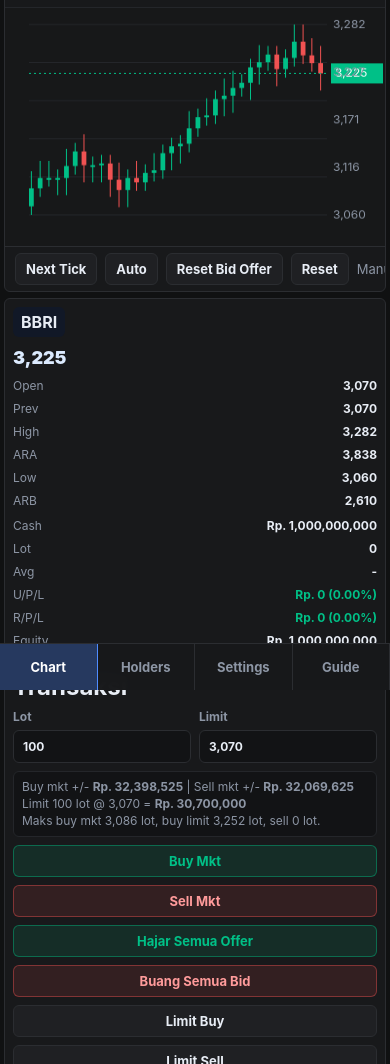
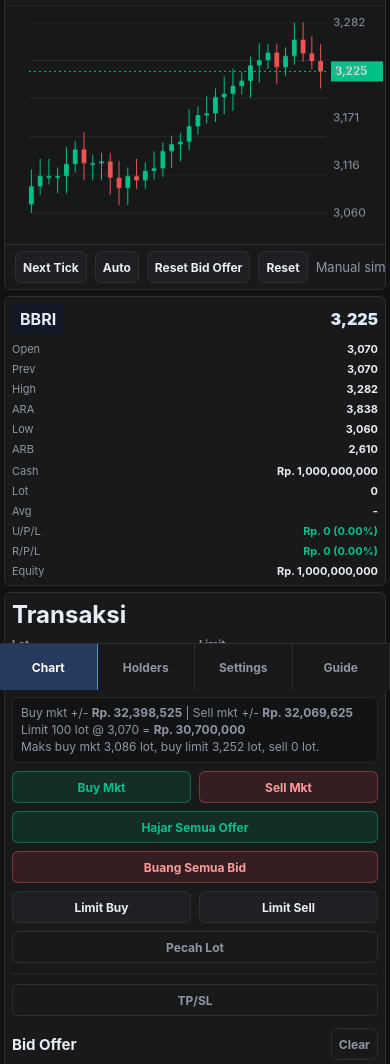
Before and after one commit to hadiho80/indo-stock-trade-simulator, a website: page index.html in a window 390 px wide. Shown: the part 154-1218 px from the top of the page. Drawn offline with Linux system fonts and the light colour scheme.

Commit message:
update v6

```diff
--- a/public/styles.css
+++ b/public/styles.css
@@ -765,8 +765,7 @@ p {
 
 @media (max-width: 540px) {
   .topbar,
-  .chart-head,
-  .quote-row {
+  .chart-head {
     align-items: flex-start;
     flex-direction: column;
   }
@@ -819,28 +818,51 @@ p {
     white-space: nowrap;
   }
 
-  .trade-buttons,
-  .risk-inputs,
-  .ai-controls {
-    grid-template-columns: 1fr;
+  input,
+  select {
+    min-height: 34px;
+    padding: 6px 7px;
+    font-size: 12px;
   }
 
-  .trade-inputs {
+  label {
+    gap: 4px;
+    font-size: 11px;
+  }
+
+  button {
+    min-height: 32px;
+    padding: 6px 7px;
+    font-size: 12px;
+  }
+
+  .trade-buttons {
     grid-template-columns: 1fr 1fr;
   }
 
-  .pompom-settings {
-    grid-template-columns: 1fr;
+  .trade-inputs,
+  .split-inputs,
+  .risk-inputs,
+  .risk-actions,
+  .ai-controls,
+  .pompom-settings,
+  .price-settings,
+  .cap-presets {
+    grid-template-columns: 1fr 1fr;
   }
 
-  .risk-actions {
-    grid-template-columns: 1fr;
+  .pompom-settings h3,
+  .price-settings button,
+  .ai-controls .wide {
+    grid-column: span 2;
   }
 
-  .strong,
-  .ai-controls .wide,
-  .pompom-settings h3 {
-    grid-column: auto;
+  .split-actions {
+    grid-template-columns: 1fr 1fr;
+  }
+
+  .strong {
+    grid-column: span 2;
   }
 
   .terminal {
@@ -862,11 +884,35 @@ p {
   .quote-grid,
   .account-grid {
     grid-template-columns: 1fr 1fr;
+    gap: 6px 8px;
+    margin-top: 8px;
+    font-size: 11px;
+  }
+
+  .quote-row {
+    align-items: center;
+    flex-direction: row;
+    gap: 6px;
+  }
+
+  .quote-row span {
+    font-size: 16px;
   }
 
   .quote-card,
-  .panel-card {
-    padding: 8px;
+  .panel-card,
+  .account-card,
+  .page-card {
+    padding: 7px;
+  }
+
+  .compact-account {
+    margin-top: 8px;
+  }
+
+  .split-body,
+  .risk-body {
+    padding: 7px;
   }
 
   .running-row {
@@ -874,16 +920,31 @@ p {
     font-size: 10px;
   }
 
-  .holder-row,
   .actor-row {
-    grid-template-columns: 1fr;
+    grid-template-columns: 1fr 1fr;
+    gap: 7px;
   }
 
-  .price-settings {
-    grid-template-columns: 1fr;
+  .actor-row strong {
+    grid-column: span 2;
   }
 
-  .price-settings button {
-    grid-column: auto;
+  .actor-head {
+    display: none;
+  }
+
+  .holder-row {
+    grid-template-columns: 0.8fr 1.2fr;
+    gap: 8px;
+  }
+
+  .holder-row span:last-child {
+    grid-column: span 2;
+  }
+
+  .market-lot-info {
+    grid-template-columns: 1fr 1fr;
+    gap: 5px 8px;
+    font-size: 11px;
   }
 }
--- a/styles.css
+++ b/styles.css
@@ -765,8 +765,7 @@ p {
 
 @media (max-width: 540px) {
   .topbar,
-  .chart-head,
-  .quote-row {
+  .chart-head {
     align-items: flex-start;
     flex-direction: column;
   }
@@ -819,28 +818,51 @@ p {
     white-space: nowrap;
   }
 
-  .trade-buttons,
-  .risk-inputs,
-  .ai-controls {
-    grid-template-columns: 1fr;
+  input,
+  select {
+    min-height: 34px;
+    padding: 6px 7px;
+    font-size: 12px;
   }
 
-  .trade-inputs {
+  label {
+    gap: 4px;
+    font-size: 11px;
+  }
+
+  button {
+    min-height: 32px;
+    padding: 6px 7px;
+    font-size: 12px;
+  }
+
+  .trade-buttons {
     grid-template-columns: 1fr 1fr;
   }
 
-  .pompom-settings {
-    grid-template-columns: 1fr;
+  .trade-inputs,
+  .split-inputs,
+  .risk-inputs,
+  .risk-actions,
+  .ai-controls,
+  .pompom-settings,
+  .price-settings,
+  .cap-presets {
+    grid-template-columns: 1fr 1fr;
   }
 
-  .risk-actions {
-    grid-template-columns: 1fr;
+  .pompom-settings h3,
+  .price-settings button,
+  .ai-controls .wide {
+    grid-column: span 2;
   }
 
-  .strong,
-  .ai-controls .wide,
-  .pompom-settings h3 {
-    grid-column: auto;
+  .split-actions {
+    grid-template-columns: 1fr 1fr;
+  }
+
+  .strong {
+    grid-column: span 2;
   }
 
   .terminal {
@@ -862,11 +884,35 @@ p {
   .quote-grid,
   .account-grid {
     grid-template-columns: 1fr 1fr;
+    gap: 6px 8px;
+    margin-top: 8px;
+    font-size: 11px;
+  }
+
+  .quote-row {
+    align-items: center;
+    flex-direction: row;
+    gap: 6px;
+  }
+
+  .quote-row span {
+    font-size: 16px;
   }
 
   .quote-card,
-  .panel-card {
-    padding: 8px;
+  .panel-card,
+  .account-card,
+  .page-card {
+    padding: 7px;
+  }
+
+  .compact-account {
+    margin-top: 8px;
+  }
+
+  .split-body,
+  .risk-body {
+    padding: 7px;
   }
 
   .running-row {
@@ -874,16 +920,31 @@ p {
     font-size: 10px;
   }
 
-  .holder-row,
   .actor-row {
-    grid-template-columns: 1fr;
+    grid-template-columns: 1fr 1fr;
+    gap: 7px;
   }
 
-  .price-settings {
-    grid-template-columns: 1fr;
+  .actor-row strong {
+    grid-column: span 2;
   }
 
-  .price-settings button {
-    grid-column: auto;
+  .actor-head {
+    display: none;
+  }
+
+  .holder-row {
+    grid-template-columns: 0.8fr 1.2fr;
+    gap: 8px;
+  }
+
+  .holder-row span:last-child {
+    grid-column: span 2;
+  }
+
+  .market-lot-info {
+    grid-template-columns: 1fr 1fr;
+    gap: 5px 8px;
+    font-size: 11px;
   }
 }
```
